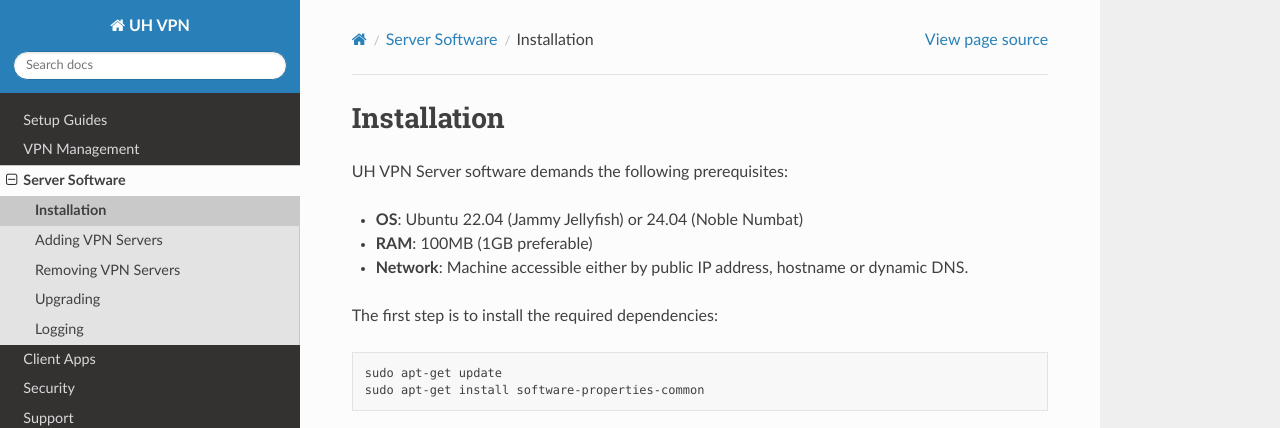
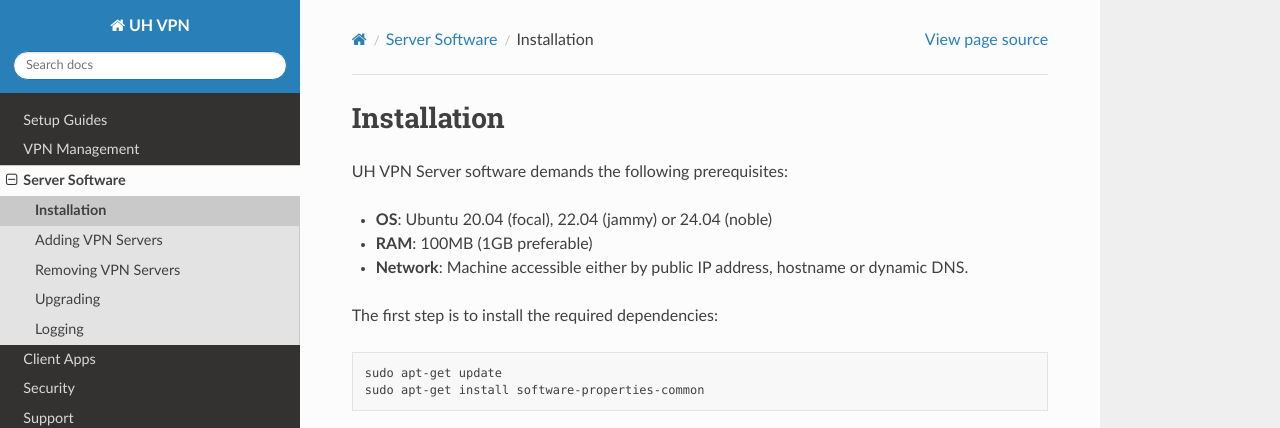
Before and after one commit to ultrahorizon/UH-VPN-Docs, a Sphinx documentation site: the page built from source/servers/installation.rst, in a window 1280 px wide and 900 px high. Shown: the top 428 px of the window. Built offline with Sphinx 7.4.7 and the Read the Docs theme 2.0.0, drawn with Linux system fonts in a browser that asks for light colours.

Commit message:
Add support for Focal Fossa

```diff
--- a/source/servers/installation.rst
+++ b/source/servers/installation.rst
@@ -3,7 +3,7 @@
 
 UH VPN Server software demands the following prerequisites:
 
-* **OS**: Ubuntu 22.04 (Jammy Jellyfish) or 24.04 (Noble Numbat)
+* **OS**: Ubuntu 20.04 (focal), 22.04 (jammy) or 24.04 (noble)
 * **RAM**: 100MB (1GB preferable)
 * **Network**: Machine accessible either by public IP address, hostname or dynamic DNS.
 
--- a/source/setup-guides/ubuntu.rst
+++ b/source/setup-guides/ubuntu.rst
@@ -4,7 +4,7 @@
 This guide is a walkthrough tutorial on setting up UH VPN for a machine running Ubuntu. This machine
 can be either virtual or physical, but must satisfy the following requirements:
 
-* **OS**: Ubuntu 22.04 (Jammy Jellyfish) or 24.04 (Noble Numbat)
+* **OS**: Ubuntu 20.04 (focal), 22.04 (jammy) or 24.04 (noble)
 * **RAM**: minimum 100MB (1GB preferable)
 * **Network**: Machine accessible either by public IP address, hostname or dynamic DNS.
 
```
